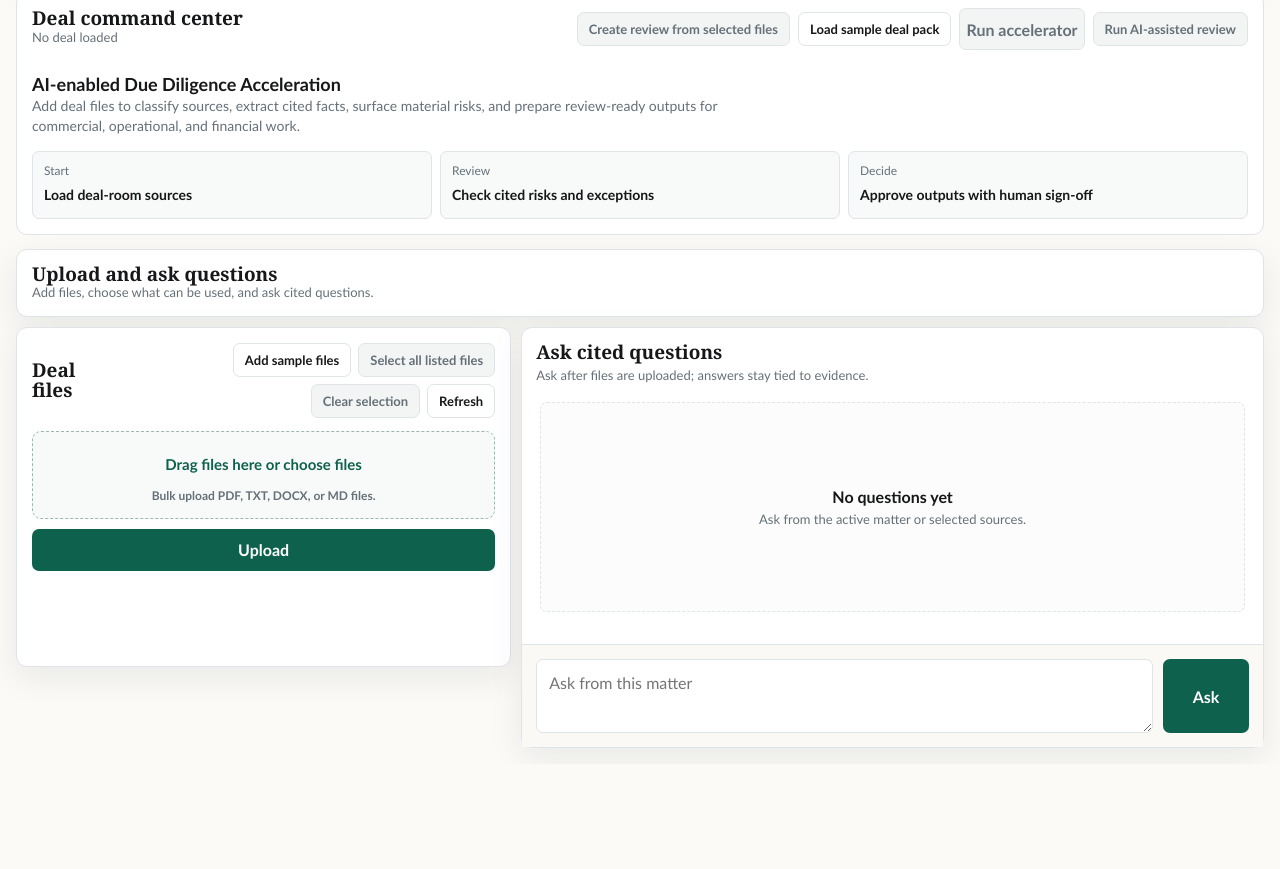
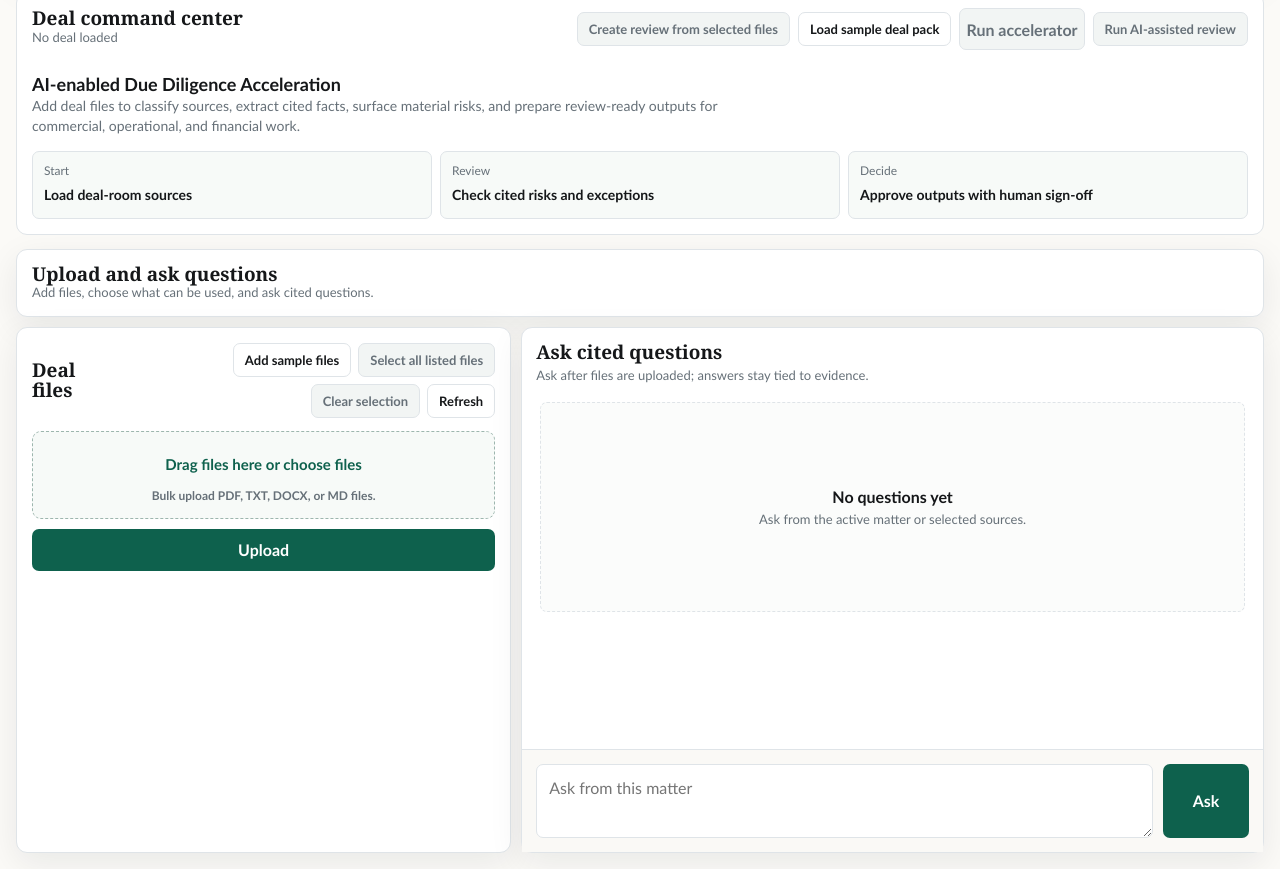
Before and after one commit to sgaabdu4/cite-or-die, a website: page src/cite_or_die/ui/index.html in a window 1280 px wide. Shown: the part 353-1222 px from the top of the page. Before the commit the page ends 1117 px from the top, so only its background shows below. Drawn offline with nearby package versions, Linux system fonts and the light colour scheme; files that its build step writes are made by us from their sources; no server answers; files whose address does not match are found by name.

Commit message:
Fix deal files list height

```diff
--- a/src/cite_or_die/ui/index.html
+++ b/src/cite_or_die/ui/index.html
@@ -9,7 +9,7 @@
     <link rel="stylesheet" href="/static/workspace.css?v=workspace-setup-v1" />
     <link rel="stylesheet" href="/static/citation.css?v=pdf-highlight-readable" />
     <link rel="stylesheet" href="/static/diligence.css?v=diligence-workspace-v1" />
-    <link rel="stylesheet" href="/static/workbench.css?v=deal-command-v12" />
+    <link rel="stylesheet" href="/static/workbench.css?v=deal-command-v13" />
   </head>
   <body>
     <main class="app-shell">
--- a/src/cite_or_die/ui/workbench.css
+++ b/src/cite_or_die/ui/workbench.css
@@ -520,7 +520,13 @@ summary:focus-visible {
 }
 
 .evidence-workspace .sources-pane {
-  max-height: 340px;
+  min-height: clamp(520px, 62vh, 760px);
+  max-height: none;
+}
+
+.evidence-workspace .document-list {
+  min-height: 240px;
+  max-height: min(520px, 48vh);
 }
 
 .evidence-workspace .chat-pane {
```
Also changed, not shown: 1 other file.
